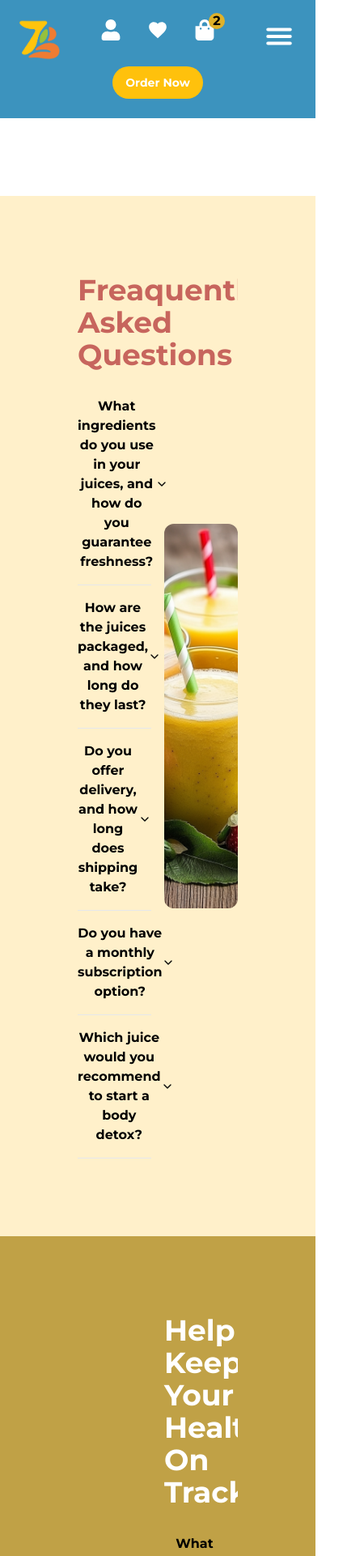
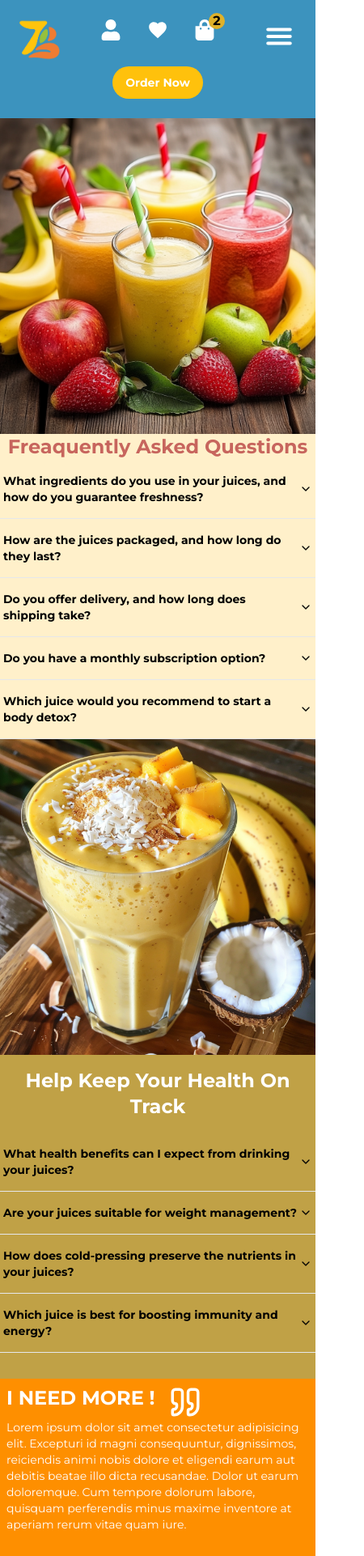
Before and after one commit to VanjaXYZ/zestful-blends-frontend, a Next.js app: page /faq in a window 390 px wide. Shown: the top 1922 px of the page at 81% size, 450 px wide, since content can reach past the window. Built offline with nearby package versions, Linux system fonts and the light colour scheme.

Commit message:
style: add responsive design

```diff
--- a/src/app/(pages)/faq/components/AccordionElements.tsx
+++ b/src/app/(pages)/faq/components/AccordionElements.tsx
@@ -12,10 +12,10 @@ const AccordionElements = ({ elements }: { elements: AccordionProps[] }) => {
     <Accordion type="multiple" className="w-full">
       {elements?.map((data: AccordionProps, index: number) => (
         <AccordionItem value={data.id} key={data.id}>
-          <AccordionTrigger className="font-bold">
+          <AccordionTrigger className="font-bold text-sm lg:text-base text-start px-1">
             {data.header}
           </AccordionTrigger>
-          <AccordionContent>{data.text}</AccordionContent>
+          <AccordionContent className="px-1">{data.text}</AccordionContent>
         </AccordionItem>
       ))}
     </Accordion>
--- a/src/app/(pages)/faq/components/SendQuestion.tsx
+++ b/src/app/(pages)/faq/components/SendQuestion.tsx
@@ -11,13 +11,13 @@ const SendQuestion = () => {
   const [email, setEmail] = useState<string | undefined>("");
   const [message, setMessage] = useState<string | undefined>("");
   return (
-    <div className="flex">
+    <div className="flex flex-col lg:flex-row p-2">
       <div className="w-full">
-        <h3 className="flex text-4xl font-bold text-white gap-4">
+        <h3 className="flex text-2xl lg:text-4xl font-bold text-white gap-4">
           I NEED MORE ! <Quote size={42} />
         </h3>
-        <article className="max-w-md">
-          <p className="text-white">
+        <article className="lg:max-w-md">
+          <p className="text-white text-sm lg:text-base">
             Lorem ipsum dolor sit amet consectetur adipisicing elit. Excepturi
             id magni consequuntur, dignissimos, reiciendis animi nobis dolore et
             eligendi earum aut debitis beatae illo dicta recusandae. Dolor ut
@@ -26,10 +26,13 @@ const SendQuestion = () => {
           </p>
         </article>
       </div>
-      <div className="w-full flex flex-col gap-8">
-        <div className="flex justify-around gap-4">
+      <div className="w-full flex flex-col gap-8 py-8">
+        <div className="flex flex-col lg:justify-around gap-4">
           <div className="w-full">
-            <Label htmlFor="name" className="text-white text-xl font-semibold">
+            <Label
+              htmlFor="name"
+              className="text-white text-lg lg:text-xl font-semibold"
+            >
               NAME
             </Label>
             <Input
@@ -42,7 +45,10 @@ const SendQuestion = () => {
             />
           </div>
           <div className="w-full">
-            <Label htmlFor="email" className="text-white text-xl font-semibold">
+            <Label
+              htmlFor="email"
+              className="text-white text-lg lg:text-xl font-semibold"
+            >
               EMAIL
             </Label>
             <Input
@@ -57,7 +63,10 @@ const SendQuestion = () => {
           </div>
         </div>
         <div>
-          <Label className="text-white text-xl font-semibold" htmlFor="message">
+          <Label
+            className="text-white text-lg lg:text-xl font-semibold"
+            htmlFor="message"
+          >
             MESSAGE
           </Label>
           <Textarea
@@ -71,7 +80,7 @@ const SendQuestion = () => {
         </div>
         <Button
           variant={"outline"}
-          className="rounded-full border-none bg-primary-orange font-semibold text-xl hover:bg-primary-dark-orange"
+          className="rounded-full border-none bg-primary-orange text-white font-semibold text-xl hover:bg-primary-dark-orange"
           type="submit"
         >
           Send Message
--- a/src/app/(pages)/faq/page.tsx
+++ b/src/app/(pages)/faq/page.tsx
@@ -68,41 +68,46 @@ const page = () => {
   return (
     <main className="">
       <Breadcrumbs currentPageName="FAQ" />
-      <section className="mt-24 p-24 bg-cream-yellow">
-        <div className="grid grid-cols-2 place-items-center overflow-hidden gap-4">
-          <div className="flex flex-col gap-4 w-full">
-            <h2 className="text-4xl text-crimson-red font-bold">
-              Freaquently Asked Questions
-            </h2>
-            <AccordionElements elements={accordionData} />
-          </div>
+      <section className="lg:mt-24 lg:p-24 bg-cream-yellow">
+        <Image
+          src={FourJuices}
+          width={320}
+          height={320}
+          alt="Zestful Blends Four Juices"
+          className="lg:rounded-xl lg:w-[325px] lg:h-[475px] object-cover w-full lg:hidden"
+        />
+        <h2 className="text-2xl lg:text-start text-center lg:text-4xl text-crimson-red font-bold">
+          Freaquently Asked Questions
+        </h2>
+        <div className="grid grid-cols-1 lg:grid-cols-2 place-items-center overflow-hidden gap-4">
+          <AccordionElements elements={accordionData} />
           <Image
             src={FourJuices}
             width={320}
             height={320}
             alt="Zestful Blends Four Juices"
-            className="rounded-xl  w-[325px] h-[475px] object-cover"
+            className="lg:rounded-xl lg:w-[325px] lg:h-[475px] object-cover w-full hidden lg:block"
           />
         </div>
       </section>
-      <section className="p-24 bg-primary-dark-olive">
-        <div className="grid grid-cols-2 place-items-center overflow-hidden gap-4">
+      <section className="lg:p-24 bg-primary-dark-olive pb-8">
+        <div className="grid grid-cols-1 lg:grid-cols-2 place-items-center overflow-hidden gap-4">
           <Image
             src={YellowJuice}
             width={320}
             height={320}
-            alt="Zestful Blends Four Juices"
-            className="rounded-xl w-[325px] h-[475px] object-cover"
+            alt="Zestful Blends Yellow Smoothie"
+            className="lg:rounded-xl lg:w-[325px] lg:h-[475px] object-cover w-full"
           />
           <div className="flex flex-col gap-4 w-full">
-            <h2 className="text-4xl text-white font-bold">
+            <h2 className="text-2xl lg:text-start text-center lg:text-4xl text-white font-bold">
               Help Keep Your Health On Track
             </h2>
             <AccordionElements elements={accordionHealthData} />
           </div>
         </div>
       </section>
-      <section className="p-24 bg-primary-darkish-orange">
+      <section className="lg:p-24 bg-primary-darkish-orange">
         <SendQuestion />
       </section>
     </main>
```
